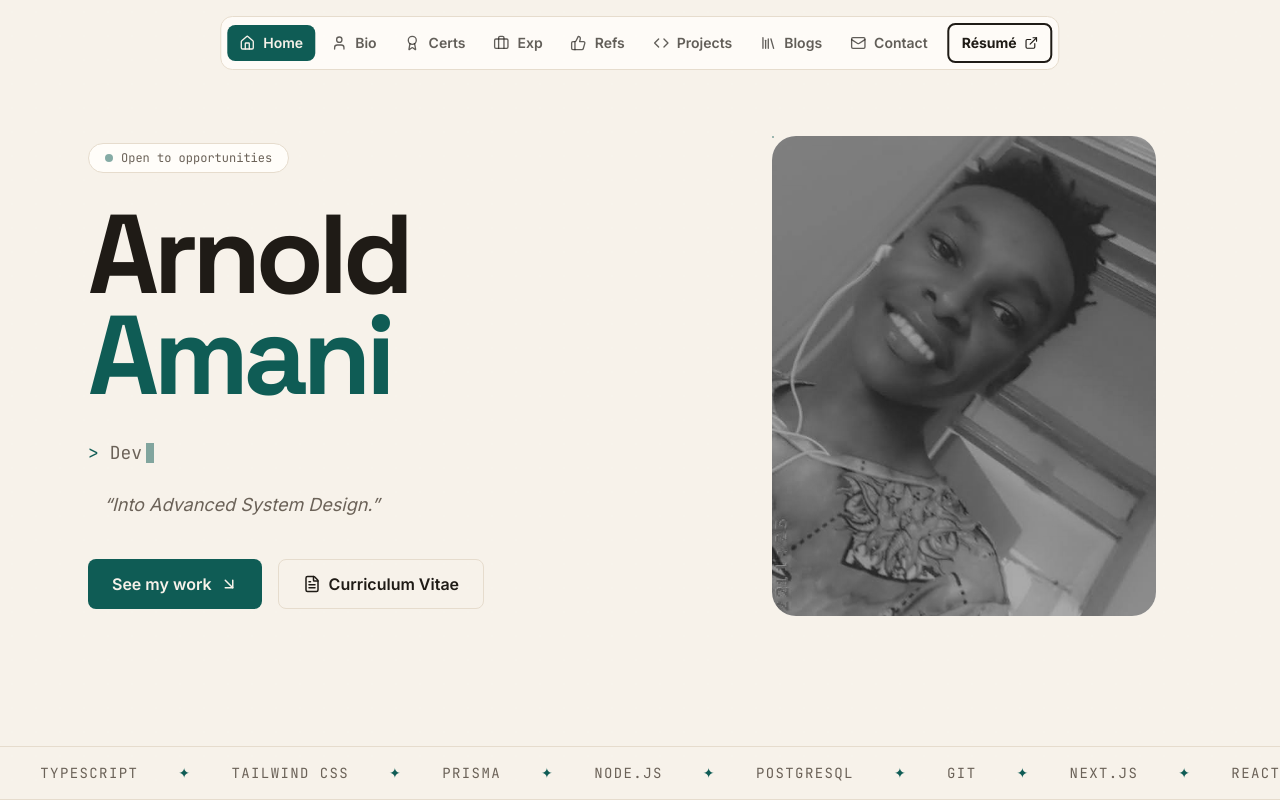
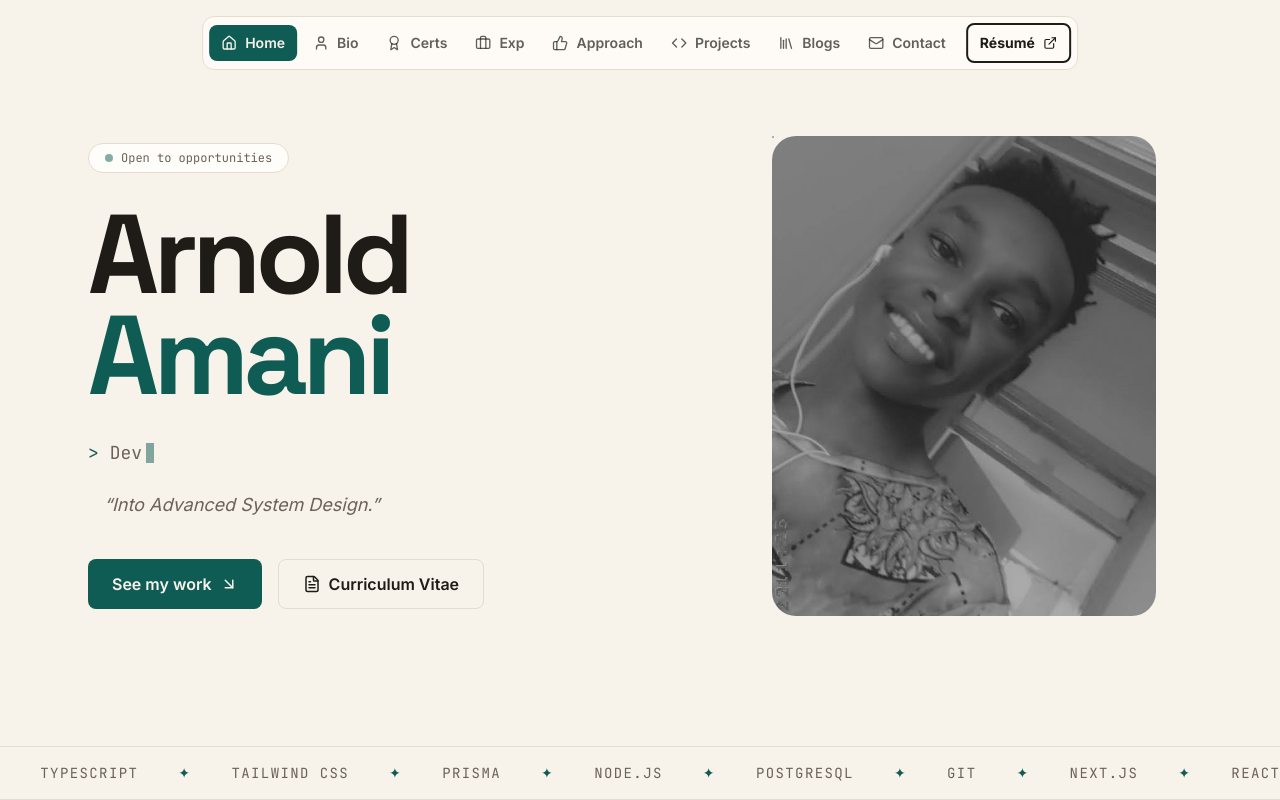
Before and after one commit to anold-a/amani-portfolio, a Next.js app: page / in a window 1280 px wide. Shown: the top 800 px of the page. Built offline with nearby package versions, Linux system fonts and the light colour scheme.

Commit message:
updated navbar

```diff
--- a/components/layout/Navbar.tsx
+++ b/components/layout/Navbar.tsx
@@ -10,7 +10,7 @@ const links = [
   { id: "bio", label: "Bio", Icon: User },
   { id: "certs", label: "Certs", Icon: Award },
   { id: "exp", label: "Exp", Icon: Briefcase },
-  { id: "refs", label: "Refs", Icon: ThumbsUp },
+  { id: "refs", label: "Approach", Icon: ThumbsUp },
   { id: "projects", label: "Projects", Icon: Code },
   { id: "blogs", label: "Blogs", Icon: Library },
   { id: "contact", label: "Contact", Icon: Mail },
```
